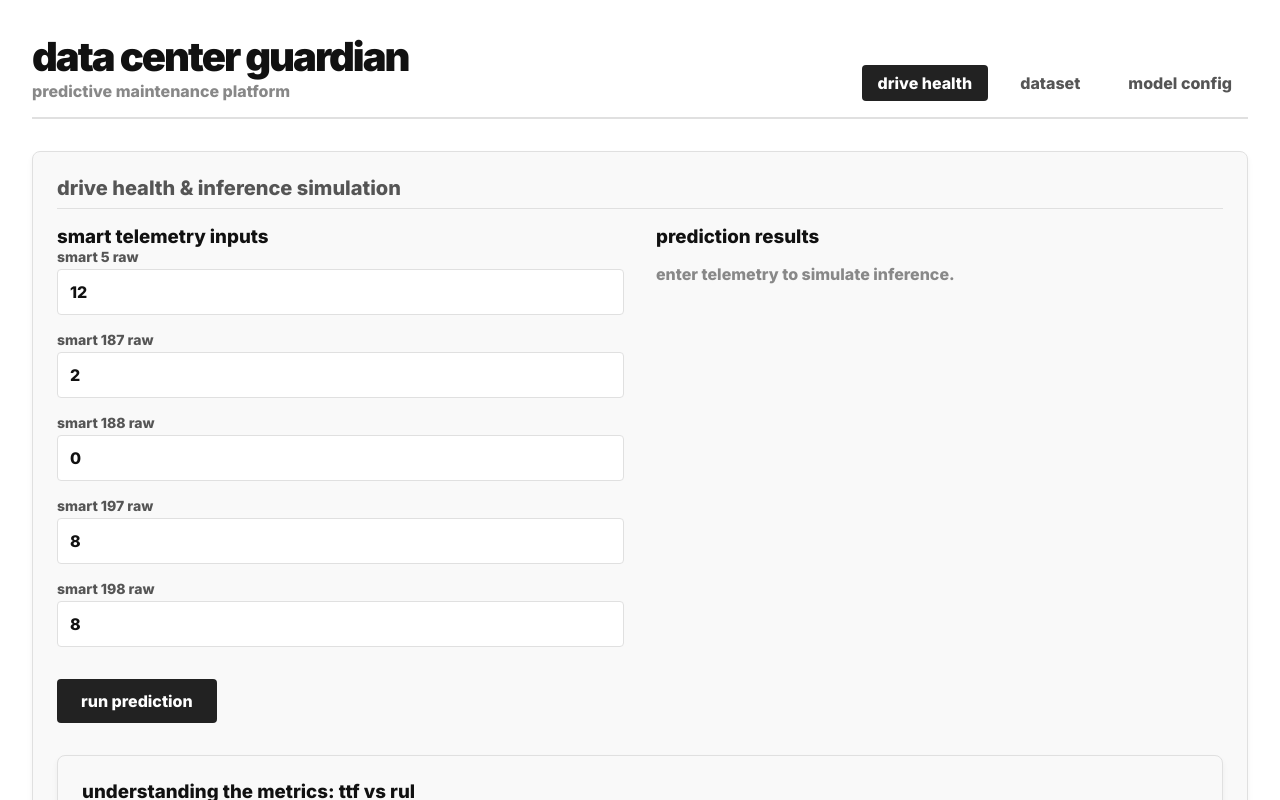
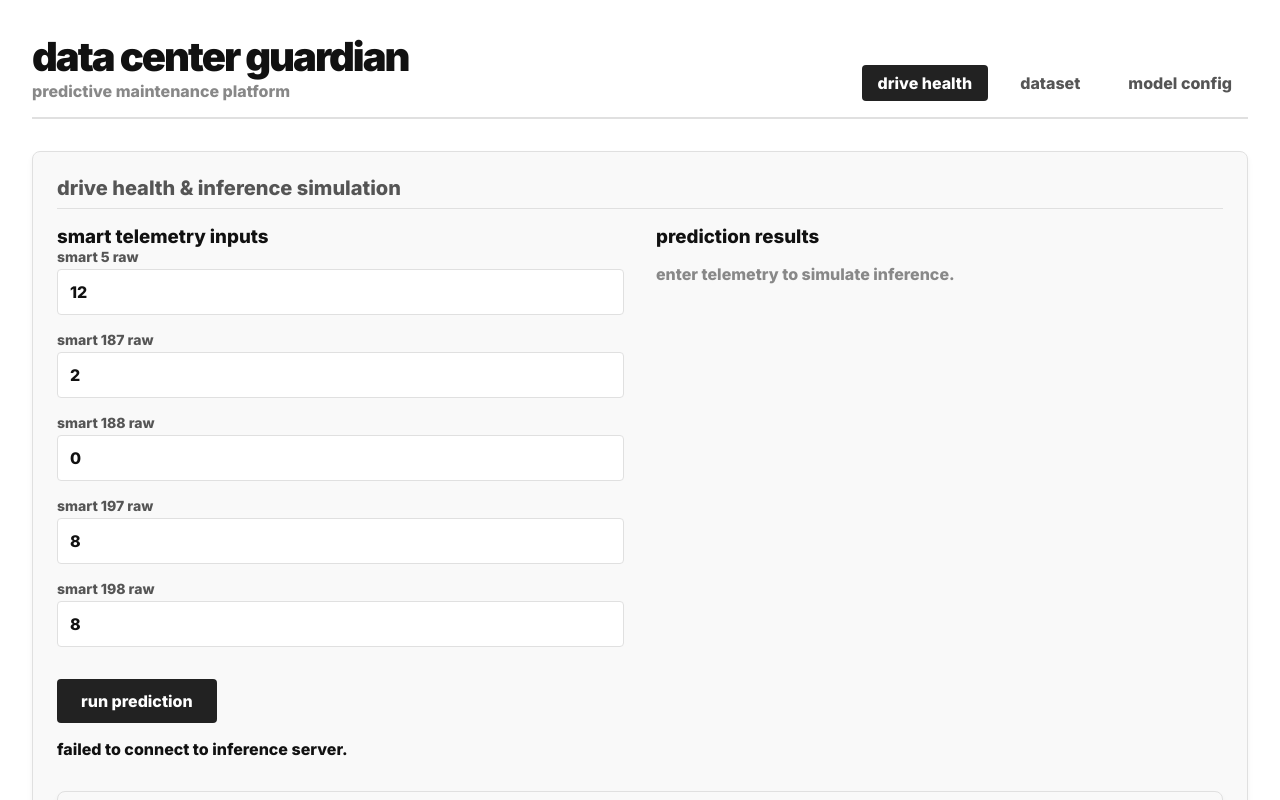
Before and after one commit to bettercallok/data-center-gaurdian, a React (Vite) app in the folder frontend/: page / in a window 1280 px wide. Both pictures are taken after a click on the button "run prediction". Shown: the top 800 px of the page. Built offline with nearby package versions, Linux system fonts and the light colour scheme; no server answers.

Commit message:
fix(frontend): remove unused variables causing vercel build failure

```diff
--- a/frontend/src/DataCenterGuardian.tsx
+++ b/frontend/src/DataCenterGuardian.tsx
@@ -1,4 +1,4 @@
-import React, { useState, useEffect } from 'react';
+import { useState } from 'react';
 
 // --- mock data & types ---
 interface TelemetryData {
@@ -76,7 +76,10 @@ const DriveHealthTab = () => {
               />
             </div>
           ))}
-          <button className="btn" onClick={simulateInference}>run prediction</button>
+          <button className="btn" onClick={simulateInference} disabled={loading}>
+            {loading ? 'running...' : 'run prediction'}
+          </button>
+          {error && <p style={{ color: 'var(--risk-critical)', marginTop: '1rem' }}>{error}</p>}
         </div>
 
         <div style={{ flex: '1 1 300px' }}>
```
